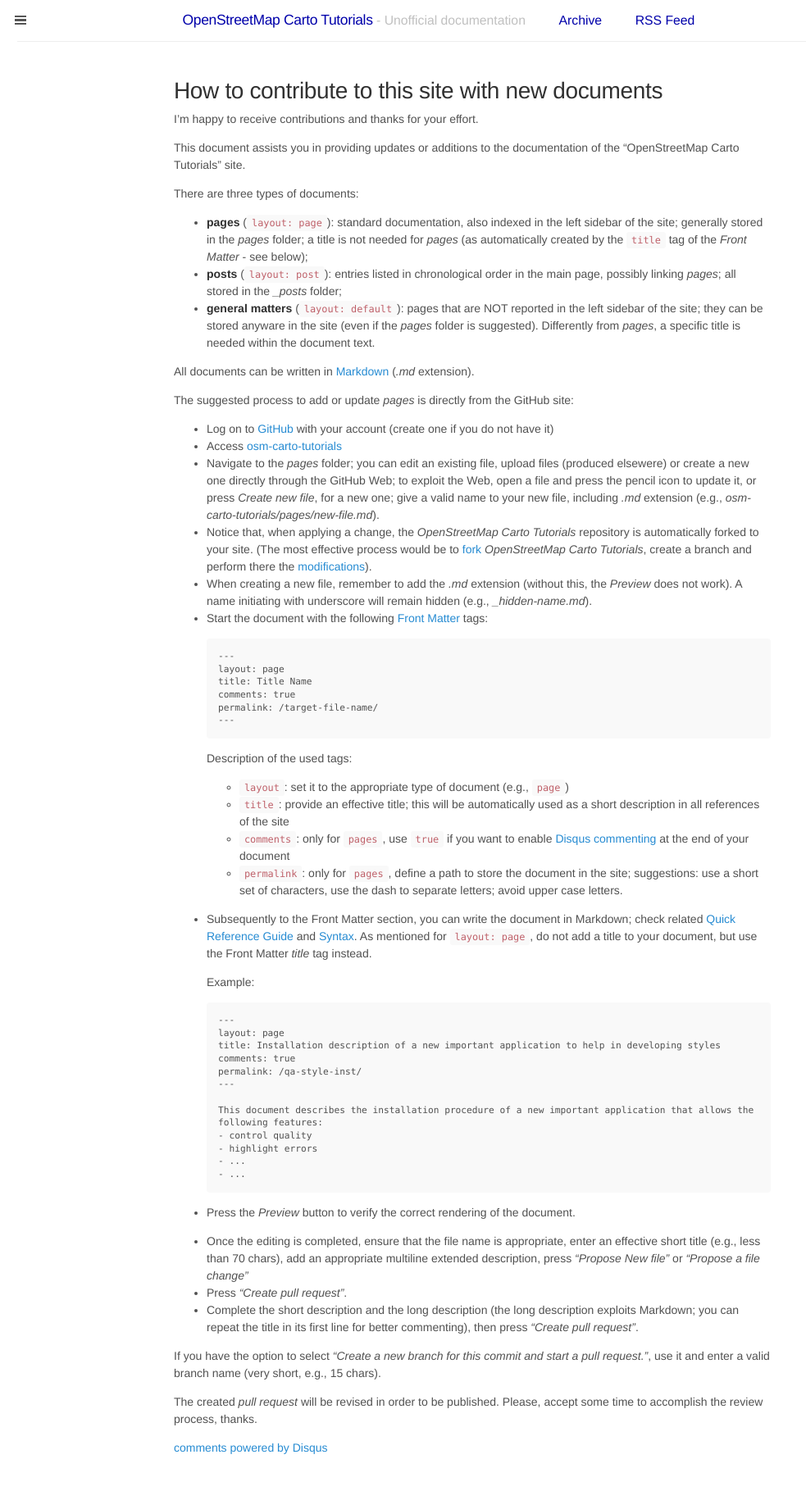
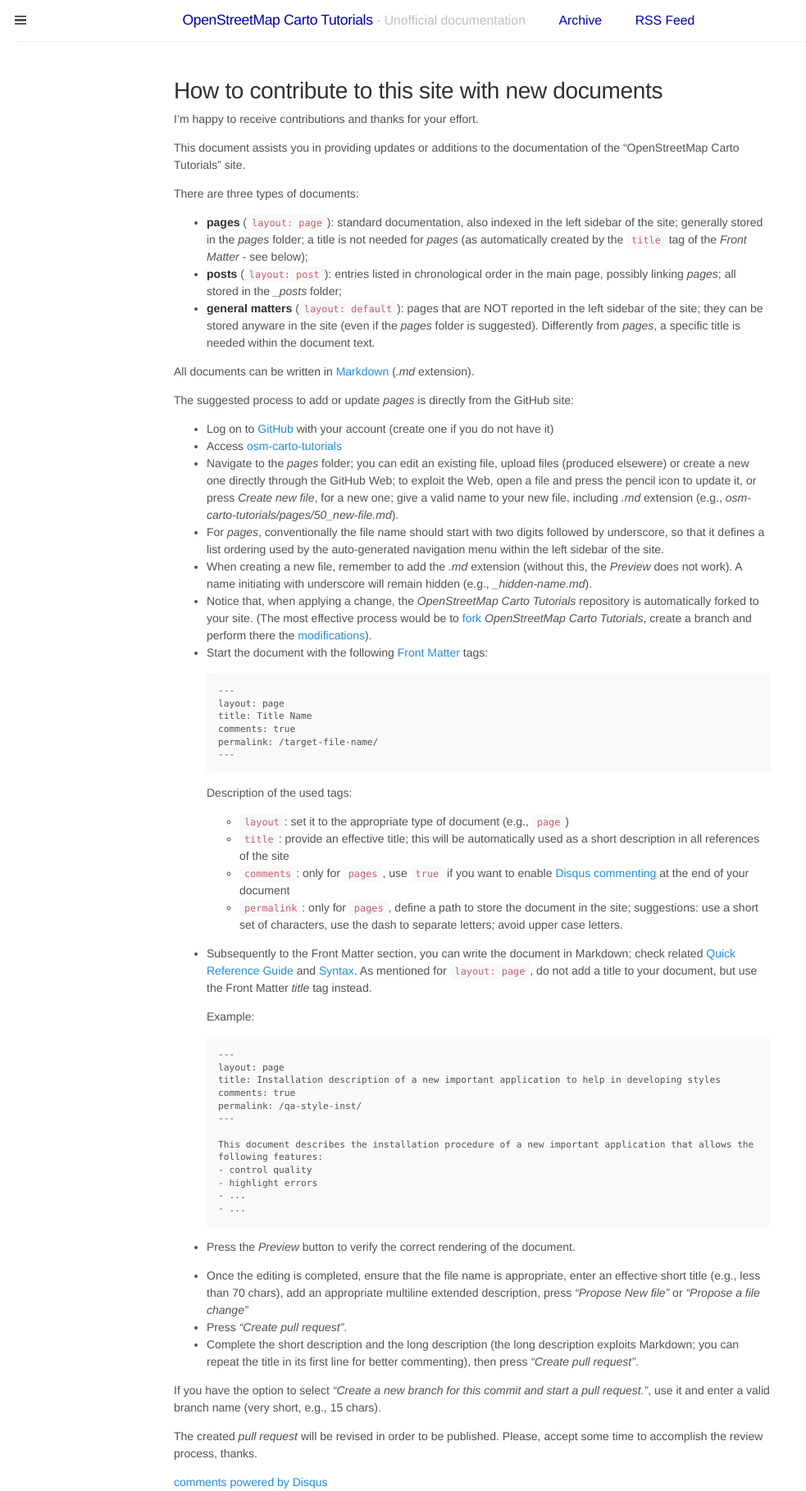
Before and after one commit to Ircama/osm-carto-tutorials, a Jekyll site: the page built from pages/how-to-contribute.md, in a window 1280 px wide. Shown: the whole page at 82% size, without its empty margins (0-983 px from the left). Built offline with Jekyll 4.4.1, drawn with Linux system fonts in a browser that asks for light colours; comment, search, counter and statistics services are not loaded; before the commit the page ends 1777 px from its top, so only the background shows below that.

Commit message:
Changes to be committed: 	modified:   _includes/sidebar.html 	renamed:    pages/tilemill-osm-carto.md -> pages/20_tilemill-osm-carto.md 	renamed:    pages/scripts-osm-carto.md -> pages/40_scripts-osm-carto.md 	renamed:    pages/git-workflow.md -> pages/80_git-workflow.md 	renamed:    pages/a-test.md -> pages/99_a-test.md 	modified:   pages/how-to-contribute.md

````diff
--- a/_includes/sidebar.html
+++ b/_includes/sidebar.html
@@ -22,7 +22,7 @@
       `layout: page` in the front-matter. See readme for usage.
     {% endcomment %}
 
-    {% assign pages_list = site.pages | sort:"url" %}
+    {% assign pages_list = site.pages | sort:"name" %}
     {% for node in pages_list %}
       {% if node.title != null %}
         {% if node.layout == "page" %}
--- a/pages/how-to-contribute.md
+++ b/pages/how-to-contribute.md
@@ -22,9 +22,10 @@
 
 - Log on to [GitHub](https://github.com) with your account (create one if you do not have it)
 - Access [osm-carto-tutorials](https://github.com/Ircama/osm-carto-tutorials/tree/gh-pages/pages)
-- Navigate to the *pages* folder; you can edit an existing file, upload files (produced elsewere) or create a new one directly through the GitHub Web; to exploit the Web, open a file and press the pencil icon to update it, or press *Create new file*, for a new one; give a valid name to your new file, including *.md* extension (e.g., *osm-carto-tutorials/pages/new-file.md*).
+- Navigate to the *pages* folder; you can edit an existing file, upload files (produced elsewere) or create a new one directly through the GitHub Web; to exploit the Web, open a file and press the pencil icon to update it, or press *Create new file*, for a new one; give a valid name to your new file, including *.md* extension (e.g., *osm-carto-tutorials/pages/50_new-file.md*).
+- For *pages*, conventionally the file name should start with two digits followed by underscore, so that it defines a list ordering used by the auto-generated navigation menu within the left sidebar of the site.
+- When creating a new file, remember to add the *.md* extension (without this, the *Preview* does not work). A name initiating with underscore will remain hidden (e.g., *_hidden-name.md*).
 - Notice that, when applying a change, the *OpenStreetMap Carto Tutorials* repository is automatically forked to your site. (The most effective process would be to [fork](https://help.github.com/articles/working-with-forks) *OpenStreetMap Carto Tutorials*, create a branch and perform there the [modifications](https://help.github.com/articles/proposing-changes-to-a-project-with-pull-requests)).
-- When creating a new file, remember to add the *.md* extension (without this, the *Preview* does not work). A name initiating with underscore will remain hidden (e.g., *_hidden-name.md*).
 - Start the document with the following [Front Matter]( https://jekyllrb.com/docs/frontmatter/) tags:
 
   ```
````
Also changed, not shown: pages/20_tilemill-osm-carto.md (renamed from pages/tilemill-osm-carto.md), pages/40_scripts-osm-carto.md (renamed from pages/scripts-osm-carto.md), pages/80_git-workflow.md (renamed from pages/git-workflow.md), pages/99_a-test.md (renamed from pages/a-test.md).
